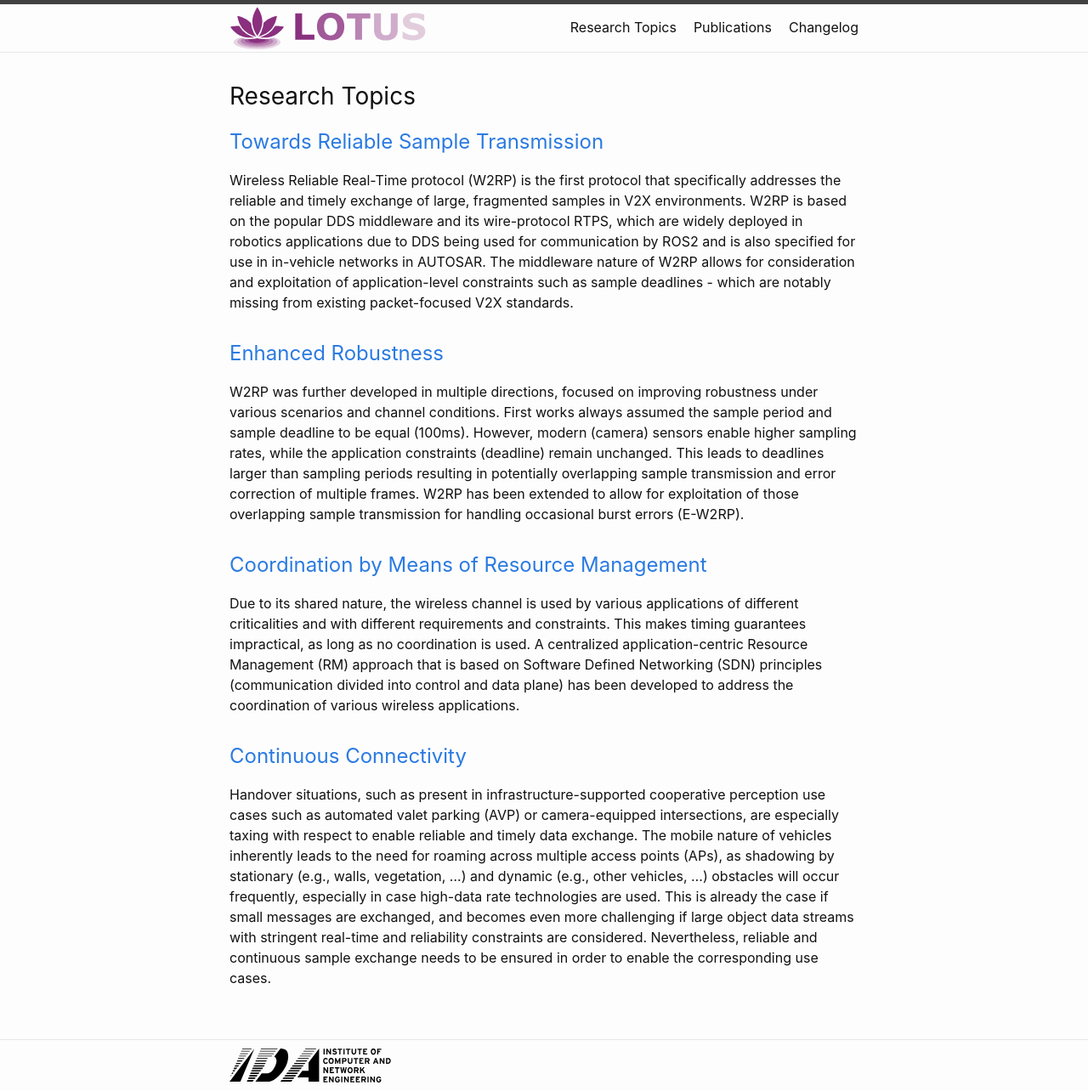
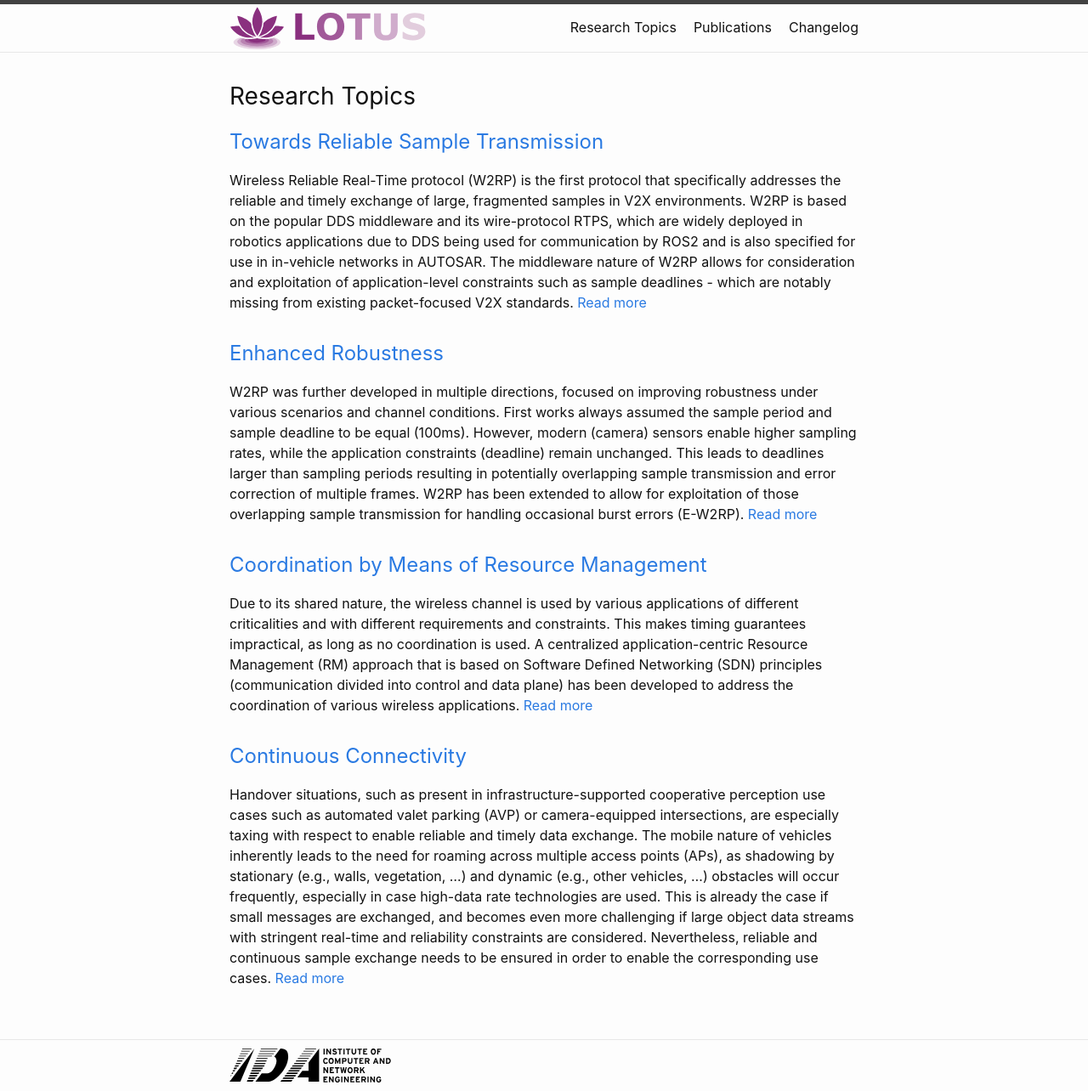
Before and after one commit to IDA-TUBS/lotus, a Jekyll site: the page built from docs/topics.md, in a window 1280 px wide. Shown: the whole page at 85% size. Built offline with Jekyll 4.4.1, drawn with Linux system fonts in a browser that asks for light colours.

Commit message:
Added read more link

```diff
--- a/docs/_layouts/overview.html
+++ b/docs/_layouts/overview.html
@@ -12,7 +12,12 @@ layout: default
             </a>
             </h3>
             {%- if site.show_excerpts -%}
-            {{ topic.excerpt }}
+            <!-- {{ topic.excerpt }}  -->
+
+            <div class="no-paragraphs">
+                {{ topic.content | split: site.excerpt_separator | first }}
+                <a class="read-more" href="{{ site.baseurl }}{{ topic.url }}">Read more</a>
+            </div>
             {%- endif -%}
         </li>
     {% endfor %}
--- a/docs/_sass/minima/_layout.scss
+++ b/docs/_sass/minima/_layout.scss
@@ -266,3 +266,7 @@
     }
   }
 }
+
+.no-paragraphs p {
+  display: inline;
+}
```
